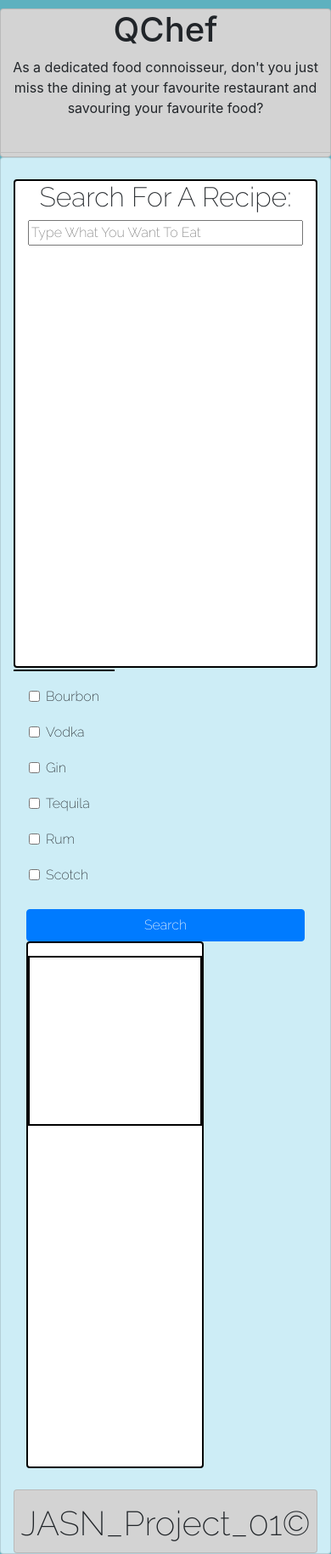
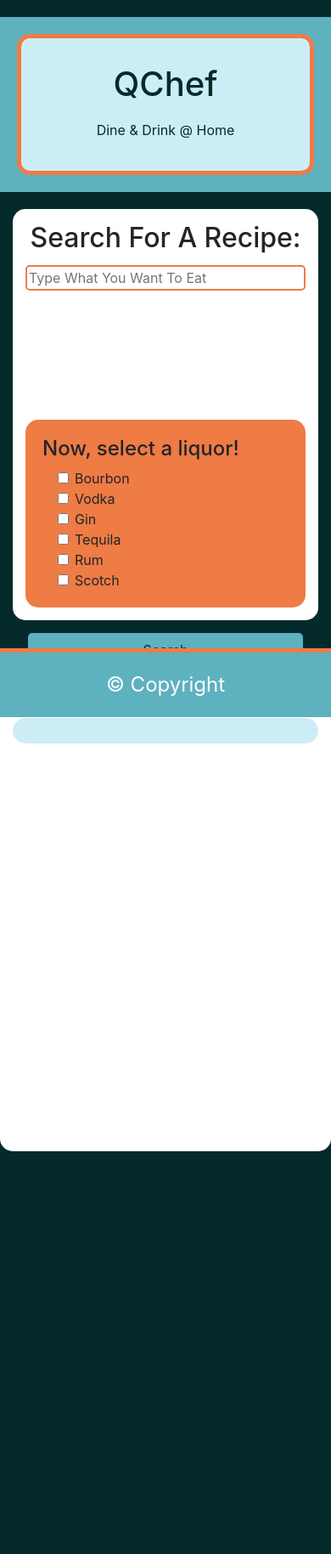
Before and after one commit to Skirkp18/JASN_Project_01, a plain HTML site: page index.html in a window 390 px wide. Shown: the whole page at 85% size. After the commit the page ends 1355 px from the top, so only its background shows below. Drawn offline with nearby package versions, Linux system fonts and the light colour scheme.

Commit message:
updated styling

```diff
--- a/index.html
+++ b/index.html
@@ -30,43 +30,34 @@
 
 </head>
 
-<body style="background-color: #5eb1bf">
+<body style="background-color: #042a2b">
 
-<header class="card" id="mainheader">
-  <div id="namebox">
-    <h1 id="name">QChef</h1>
+<header>
+  <div class="mainheader">
+    <h1>QChef</h1>
+    <p>Dine & Drink @ Home</p>
   </div>
-  <p>As a dedicated food connoisseur, don't you just miss the dining at your
-    favourite restaurant and savouring your favourite food?</p>
-  <hr class="my-4">
-  <p>With Qchef, you are able to search the receipes of your favourite foods from your
-    favourite
-    restaurants and make the food at home!</p>
 </header>
 
 
     <!-- Page Content -->
 <!-- gird container -->
-  <div class="container-fluid card" style="background-color: #cdedf6; font-family: 'Raleway', sans-serif;">
+  <div class="container-fluid">
 
     <!-- row 2 -->
     <div class="row" id="pagecontents">
 
         <!-- search&history -->
-        <div class="col-md-4">
+        <div class="col-md-3 search">
             <div class="container-fluid">
                 <div class="row">
-                    <div class="col-md-12 card" id="searchbox">
+                    <div class="col-md-12" id="searchbox">
                         <!-- search -->
                         <h2 style="text-align: center;">Search For A Recipe:</h2>
                         <input id="searchinput" placeholder="Type What You Want To Eat">
                         <div id="historylist"></div>
-                      </div>
-        <!-- dynamic storage of searches -->
-
-
                         <div id="checkbox">
-
+                          <h4>Now, select a liquor!</h4>
                           <!-- alcohol 1 -->
                           <div class="form-check">
                             <input class="form-check-input" type="checkbox" value="Bourbon" id="defaultCheck1">
@@ -114,47 +105,21 @@
                               Scotch
                             </label>
                           </div>
-
-
                         </div>
-
                     </div>
                     <button id="search" class="btn btn-primary">Search</button>
-
-      </div>
-
-      <!-- alcohol check -->
-
-
-
-
-
-
-
-      <!-- main body/results -->
-      <div class="col-8">
-
-        <!-- subgrid -->
-        <div class="container card" id="mainbody">
-          <!-- sub row 1 -->
-          <div class="row">
-            <!-- col 1 -->
-            <div class="col" id="recipedisplay">
-              <!-- dynamic showing of recipes of the dish searched -->
-              <div id="recipes">
                 </div>
             </div>
         </div>
 
+        <!-- main body/results -->
+        <div class="col-md-8 results">
+
+          <!-- subgrid -->
+          <div class="container-fluid" id="mainbody">
+            <!-- sub row 1 -->
             <div class="row drink"></div>
-
-
-
-
-
-
-
-
+            <div class="row recipe"></div>
           </div>
         </div>
     </div>
@@ -162,17 +127,10 @@
 
 
     <!-- row 3 (footer) -->
-    <div class="row">
-      <!-- col -->
-      <div class="col">
-        <div class="card" id="footer">
-          <h1 id="footertxt">JASN_Project_01©</h1>
-        </div>
-      </div>
-    </div>
+  <footer>
+      <p id="copyright"> &copy; Copyright</p>
 
-
-  </div>
+  </footer>
 
 
 
--- a/script.js
+++ b/script.js
@@ -1,7 +1,7 @@
 
 
 var cocktailEl = $(".drink")
-var recipeEl = $("#recipes")
+var recipeEl = $(".recipe")
 var historyEl = $("#historylist")
 var searchEl = $("#search")
 var searchinputEl = $("#searchinput")
@@ -40,16 +40,15 @@ function getCocktail() {
             method: "GET"
         }).then(function (re) {
             var drink = re.drinks[0];
-            var drinkPicCard = $("<div>").attr("class", "col-md-3");
+            var drinkPicCard = $("<div>").attr("class", "col-sm-2");
             var drinkPic = $("<img>").attr({
                 src: drink.strDrinkThumb,
-                width: "200px"
             });
             drinkPicCard.append(drinkPic);
             // append to page
-            var drinkIngCard = $("<div>").attr("class", "col-md-4");
-            var drinkName = $("<h3>").text(drink.strDrink);
-            var drinkIns = $("<h6>").text("Instructions: " + drink.strInstructions);
+            var drinkIngCard = $("<div>").attr("class", "col-sm-9 ins");
+            var drinkName = $("<h4>").text(drink.strDrink);
+            var drinkIns = $("<h6>").text("Instructions: " + drink.strInstructions)
             drinkIngCard.append(drinkName, drinkIns);
             for (var i = 1; i <= 15; i++) {
                 var ingKey = "strIngredient" + i;
@@ -111,26 +110,22 @@ function generateRecipe(dishname) {
         method: "GET"
     }).then(function (response) {
         console.log(response)
-
+        recipeEl.empty();
         var results = response.hits[0].recipe.ingredients
-
-        var dishimg = $("<img>").attr({
-            src: response.hits[0].recipe.image,
-            width: "200px"
-        });
-
-
-        recipeEl.html("")
-        var headline = $("<h1>").text("To make " + dishname + " you will need: ")
-        recipeEl.append(headline)
+        var dishIngCard = $("<div>").attr("class", "col-sm-9 ins");
+        var dishPicCard = $("<div>").attr("class", "col-sm-2");
+        var dishimg = $("<img>").attr("src", response.hits[0].recipe.image);
+        var headline = $("<h4>").text(response.hits[0].recipe.label);
+        dishPicCard.append(dishimg);
+        dishIngCard.append(headline);
 
         for (var i = 0; i < results.length; i++) {
             var p = $("<p>").text(results[i].text)
             var img = dishimg[i]
-            recipeEl.append(p);
-            recipeEl.prepend(img);
+            dishIngCard.append(p);
+        }
 
-        }
+        recipeEl.append(dishPicCard, dishIngCard);
 
 
 
@@ -151,7 +146,7 @@ function loadSearchHistory() {
     }
     for (var i = 0; i < dishhistory.length; i++) {
         if (i < 4) {
-        var p = $("<button>").text(dishhistory[i]).attr("class", "btn btn-outline-secondary");
+        var p = $("<button>").text(dishhistory[i])
         list.append(p)
         }
       }
--- a/style.css
+++ b/style.css
@@ -5,10 +5,6 @@ light blue = #cdedf6
 light orange = #ef7b45
 deep orange = #d84727 */
 
-body {
-    font-family: 'Raleway', sans-serif;
-    color: white;
-}
 
 img {
     width: 200px;
@@ -17,89 +13,176 @@ img {
 
 /* header stylings */
 
-#mainheader {
+h1 {
+    margin: 20px;
+    padding: 10px;
+    font-size: xx-large;
+}
 
+.mainheader {
     text-align: center;
-    height: 175px;
-    margin-top: 10px;
-    background-color:lightgray;
+    padding: 20px;
+    background-color: #cdedf6;
+    color: #042a2b;
+    border: 5px solid #ef7b45;
+    border-radius: 15px;
+}
+
+header {
+    background-color: #5eb1bf;
+    padding: 20px;
+    margin-top: 20px;
+    margin-bottom: 20px;
 
 }
 
 #namebox {
-
     text-align: center;
 }
 
 
 /* searchbox col */
 
-#searchbox {
-    border: 2px solid black;
-    height: 575px;
+
+
+#searchinput {
+    width: 100%;
+    margin-top: 5px;
+    border:2px solid #ef7b45;
+    border-radius: 5px;
 }
 
-#search {
-    width: 100%;
-    margin-top: 5px;
+#searchbox {
+    background-color: white;
+    padding-top: 15px;
+    border-radius: 15px;
 }
 
 
 .history {
     width: 100%;
-    height: 30px;
     margin-top: 10px;
     margin-bottom: 5px;
 }
 
 #checkbox {
-    border-top: 2px solid black;
     margin-top: 2px;
-    margin-bottom: 5px;
+    margin-bottom: 15px;
+    background-color: #ef7b45;
+    padding: 20px;
+    border-radius: 15px;
 }
 
 .form-check {
-    margin: 18px;
+    margin-left: 18px;
 }
 
+#historylist {
+    min-height: 150px;
+}
+
+#search {
+    width: 90%;
+    margin: auto !important;
+    margin-top: 15px !important;
+    background-color: #5eb1bf;
+    border: 2px solid #5eb1bf;
+    color: #042a2b;
+}
 
 /* main page */
 
-#pagecontents {
-
-    margin-top: 25px;
-    margin-bottom: 25px;
+.results {
+    background-color: white;
+    min-height: 570px;
+    border-radius: 15px;
+    margin: auto;
 }
 
-#mainbody {
-
-    border: 2px solid black;
-    height: 620px;
+.recipe {
+    max-height: 250px;
+    margin: 15px;
+    overflow: scroll;
+    color: #042a2b;
+    border-radius: 15px;
+    padding: 15px;
+    background-color: #cdedf6;
 }
 
-#recipedisplay {
-
-    border: 2px solid black;
-    height: 200px;
-    margin-top: 15px;
+.drink {
+    background-color: #ef7b45;
+    max-height: 250px;
     overflow: scroll;
+    color: white;
+    border-radius: 15px;
+    padding: 15px;
+    margin: 15px;
 }
 
+img {
+    margin: 10px;
+    display: block;
+    width: 200px;
+}
 
+h3, h6 {
+    color: #042a2b;
+}
+
+.ins {
+    display: inline-block;
+    margin-left: 30px;
+}
+
+button {
+    display: block;
+    background-color: #5eb1bf;
+    border-radius: 5px !important;
+    padding: 3px;
+    margin: 10px !important;
+}
 
 /* footer */
 
 #footer {
-    background-color: lightgrey;
-    height: 75px;
+    background-color: #d84727;
     text-align: center;
 }
 
 #footertxt {
-    margin-top: 15px;
+    margin: 20px;
+    font-size: 20px;
 }
 
 
 .history {
     width: 100%;
 }
+
+footer {
+    display: block;
+    width: 100%;
+    padding: 20px;
+    border-top: 5px solid #ef7b45;
+    background-color:#5eb1bf;
+    position: fixed;
+    left: 0;
+    bottom: 0;
+    width: 100%;
+    text-align: center;
+    color: white;
+}
+
+#copyright {
+    display: inline-block;
+    margin: auto;
+    font-size: 24px;
+
+}
+
+#socialmedia {
+    display: inline-block;
+    position: absolute;
+    right: 30px;
+    font-size: 24px;
+}
```
Lines whose indentation alone changed are shown as unchanged.
